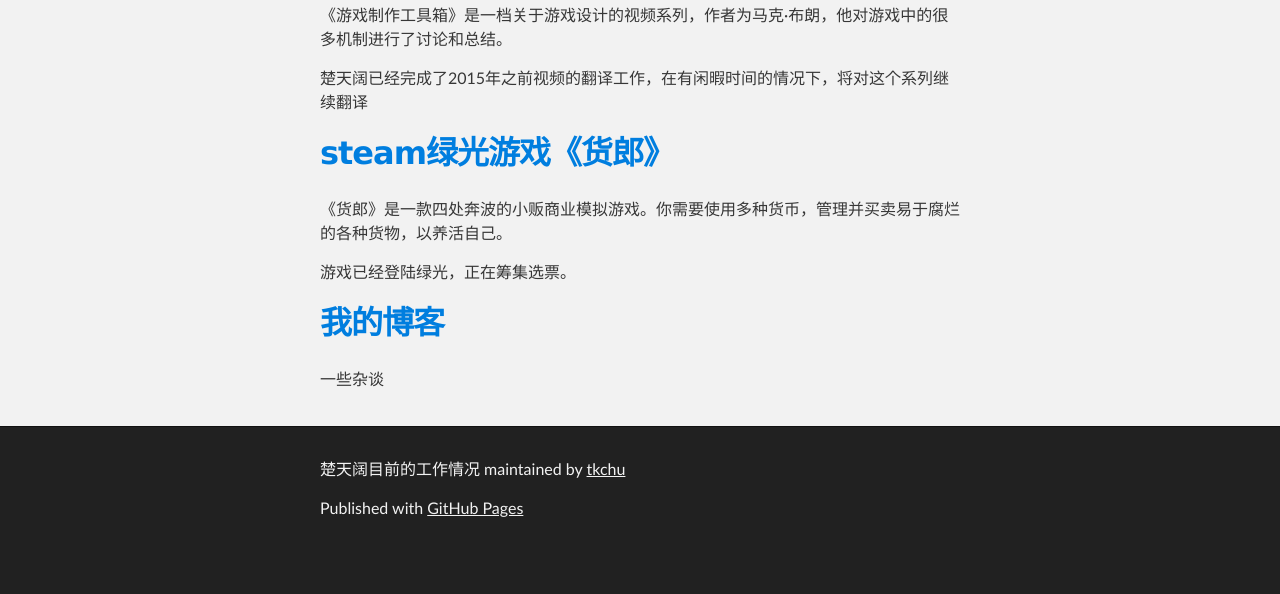
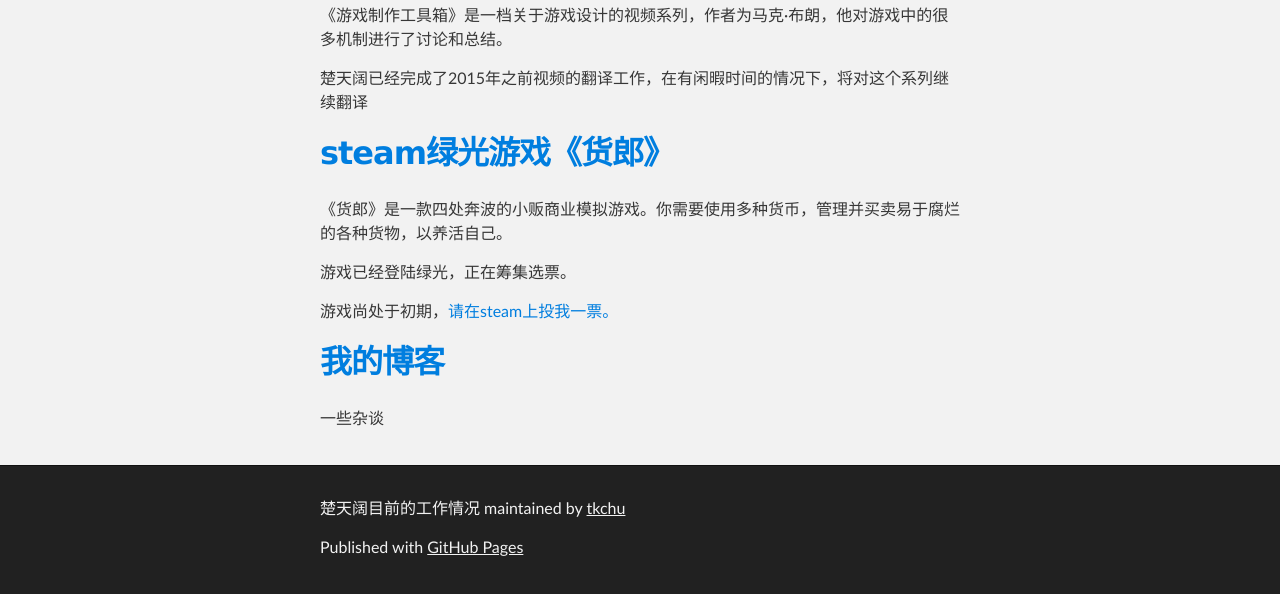
Before and after one commit to tkchu/www.tkchu.me, a plain HTML site: page index.html in a window 1280 px wide. Shown: the part 638-1232 px from the top of the page. Before the commit the page ends 1193 px from the top, so only its background shows below. Drawn offline with Linux system fonts and the light colour scheme.

Commit message:
steam绿光

```diff
--- a/index.html
+++ b/index.html
@@ -44,6 +44,7 @@
         <h2><a href="http://steamcommunity.com/sharedfiles/filedetails/?id=914576607">steam绿光游戏《货郎》</a></h2>
         <p>《货郎》是一款四处奔波的小贩商业模拟游戏。你需要使用多种货币，管理并买卖易于腐烂的各种货物，以养活自己。</p>
         <p>游戏已经登陆绿光，正在筹集选票。</p>
+        <p>游戏尚处于初期，<a href="http://steamcommunity.com/sharedfiles/filedetails/?id=914576607">请在steam上投我一票。</a></p>
 
         <h2>
         <a href="http://blog.tkchu.me">我的博客</a>
```
